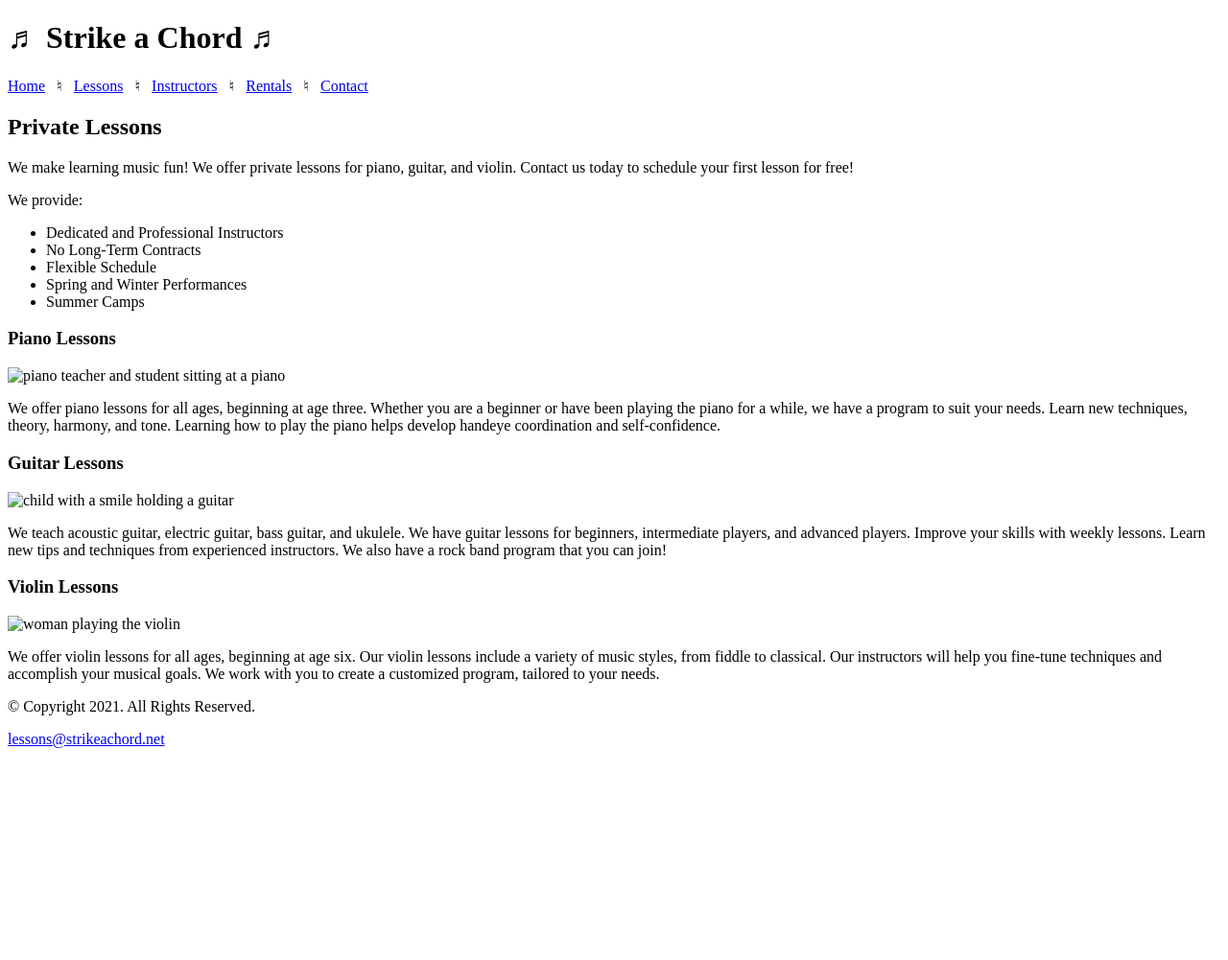
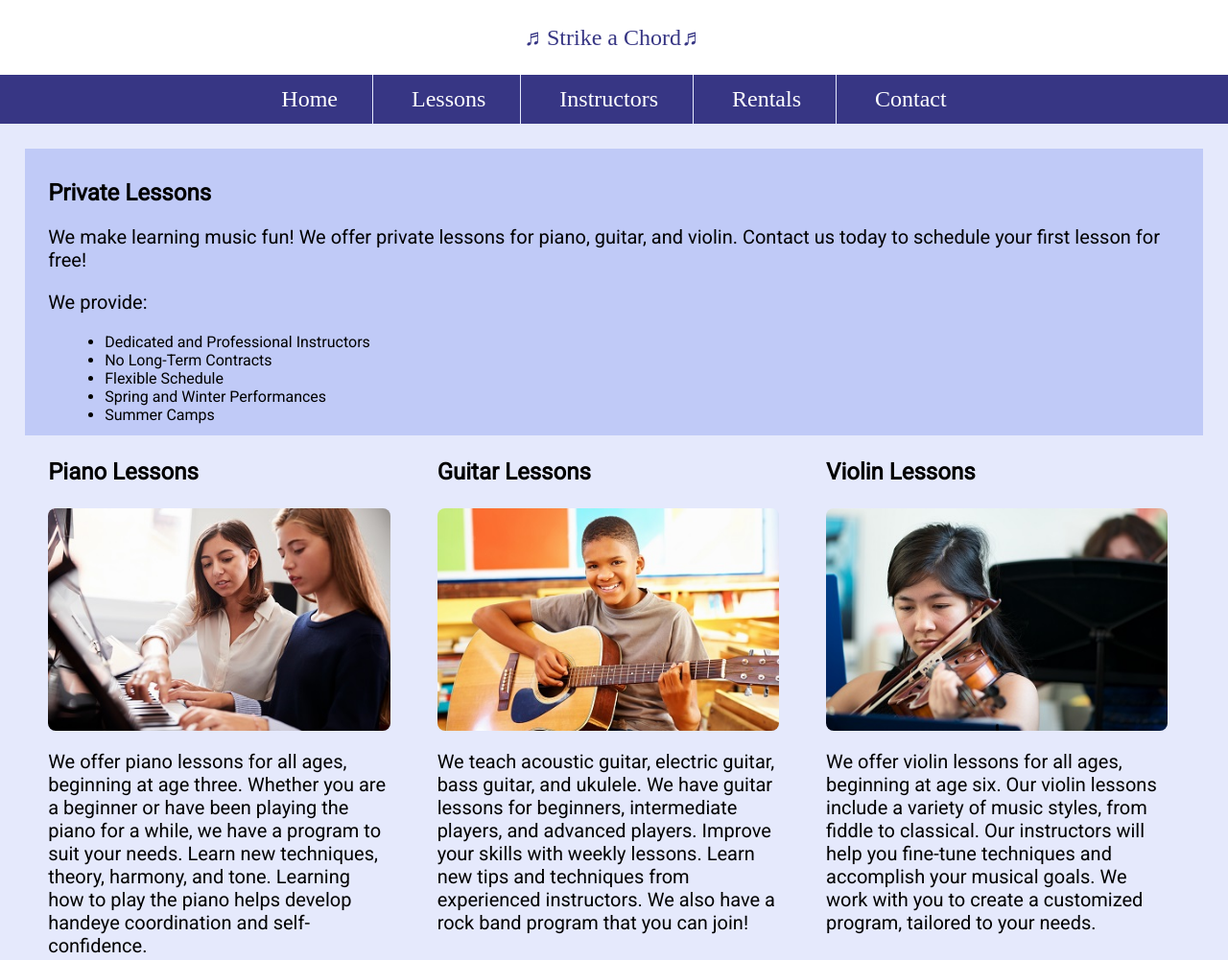
Before and after one commit to veihs/Strike-A-Chord, a plain HTML site: page lessons.html in a window 1280 px wide. Shown: the top 1001 px of the page at 96% size. Before the commit the page ends 800 px from the top, so only its background shows below. Drawn offline with Linux system fonts and the light colour scheme.

Commit message:
homework

```diff
--- /dev/null
+++ b/css/styles.css
@@ -0,0 +1,238 @@
+/*
+Author: Giovanni Peralta
+File Name: styles.css
+Date: 05/20/2023
+*/
+
+/* CSS Reset */
+body, header, nav, main, footer, img, h1, ul {
+    margin: 0;
+    padding: 0;
+    border: 0;
+}
+
+/* Style rule for images */
+img {
+    max-width: 100%;
+    display: block;
+}
+
+/* Style rules for header content */
+header {
+    text-align: center;
+    font-size: 1.5em;
+    color: #373684;
+}
+
+header h1 {
+   font-family: 'DM Serif Display', serif;
+}
+
+/* Style rules for navigation area */
+nav {
+    background-color: #373684;
+}
+
+nav ul {
+    list-style-type: none;
+    text-align: center;
+}
+
+nav li {
+    display: block;
+    font-size: 2em;
+    border-top: 1px solid #e5e9fc;
+}
+
+nav li a {
+    display: block;
+    color: #fff;
+    text-align: center;
+    padding: 0.5em 1em;
+    text-decoration: none;
+}
+
+/* Style rules for main content */
+main {
+    padding: 2%;
+    background-color: #e5e9fc;
+    overflow: auto;
+    font-family: 'Roboto', sans-serif;
+}
+
+main p {
+    font-size: 1.25em;
+}
+
+.action {
+    font-size: 1.25em;
+    color: #373684;
+    font-weight: bold;
+}
+
+/* Style rules for lessons content */
+#piano, #guitar, #violin {
+     margin: 0 2%;
+}
+
+#info {
+    clear: left;
+    background-color: #c0caf7;
+    padding: 1% 2%;
+}
+
+#info ul {
+  margin-left: 10%;
+}
+
+.round {
+  border-radius: 8px;
+}
+
+/* Style rules for contact content */
+#contact {
+    text-align: center;
+}
+
+.tel-link {
+    background-color: #373684;
+        padding: 2%;
+        margin: 0 auto;
+        width: 80%;
+        text-align: center;
+        border-radius: 5px;
+}
+.tel-link a {
+    color: #fff;
+        text-decoration: none;
+        font-size: 1.5em;
+        display: block;
+}
+
+#contact .email-link {
+    color: #4645a8;
+    text-decoration: none;
+    font-weight: bold;
+}
+
+.map {
+  border: 5px solid #373684;
+  width: 95%;
+  height: 50%;
+}
+
+/* Style rules for footer content */
+footer {
+    text-align: center;
+    font-size: 0.65em;
+    clear: left;
+}
+
+footer a {
+    color: #4645a8;
+    text-decoration: none;
+}
+
+/* Style rules for mobile viewport */
+header h1 {
+   font-family: 'DM Serif Display', serif;
+}
+
+/* Hide tab-desk class. */
+.tab-desk {
+    display: none;
+}
+
+/* Media Query for Tablet Viewport */
+@media screen and (min-width: 550px), print {
+
+/* Tablet Viewport: Show tab-desk class, hide mobile class */
+.tab-desk {
+    display: block;
+}
+.mobile {
+    display: none;
+}
+
+/* Tablet Viewport: Style rule for header content */
+span.tab-desk {
+    display: inline;
+}
+
+nav li a {
+  padding-top: 0.25em;
+  padding-bottom: 0.25em;
+  padding-left: 0.5em;
+  padding-right: 0.5em;
+}
+
+/* Tablet Viewport: Style rules for nav area */
+nav li {
+  border-top: none;
+  display: inline-block;
+  font-size: 1.5em;
+  border-right: 1px solid #e5e9fc;
+}
+
+nav li:last-child {
+  border-right: none;
+}
+
+/* Tablet Viewport: Style rule for map */
+.map {
+  width: 500px;
+  height: 450px;
+}
+
+  }
+
+/* Media Query for Desktop Viewport */
+@media screen and (min-width: 769px), print {
+
+/* Desktop Viewport: Style rule for header */
+header {
+  padding: 2%;
+}
+
+/* Desktop Viewport: Style rules for nav area */
+nav li a {
+  padding-top: 0.5em;
+  padding-bottom: 0.5em;
+  padding-left: 1.5em;
+  padding-right: 1.5em;
+}
+ nav li a:hover {
+   color: #373684;
+   background-color: #e5e9fc;
+ }
+
+/* Desktop Viewport: Style rules for main content */
+#info ul {
+  margin-left: 5%;
+}
+
+main h3 {
+  font-size: 1.5em;
+}
+
+#piano, #guitar, #violin {
+  width: 29%;
+  float: left;
+  margin-top: 0;
+  margin-bottom: 0;
+  margin-left: 2%;
+  margin-right: 2%;
+}
+
+}
+
+/* Media Query for Print */
+@media print {
+
+body {
+  background-color: #fff;
+  color: #000;
+}
+
+
+}
--- a/lessons.html
+++ b/lessons.html
@@ -9,21 +9,27 @@ Date:05/20/2023
 <head>
   <title>Strike a Chord:Lessons</title>
   <meta charset="utf-8">
-
+<link rel="stylesheet" href="css/styles.css">
+<meta name="viewport" content="width=device-width, initial-scale=1.0">
+<link rel="preconnect" href="https://fonts.googleapis.com">
+<link rel="preconnect" href="https://fonts.gstatic.com" crossorigin>
+<link href="https://fonts.googleapis.com/css2?family=DM+Serif+Display:ital@1&family=Roboto&display=swap" rel="stylesheet">
 </head>
 <body>
 
   <header>
-    <h1>&#9836; Strike a Chord &#9836;</h1>
-    </header>
+    <span class="tab-desk">&#9836;</span>Strike a Chord<span class="tab-desk">&#9836;</span>
+  </header>
 
-  <nav>
-<a href="index.html">Home</a>  &nbsp; &#9838; &nbsp;
-<a href="lessons.html">Lessons</a>  &nbsp; &#9838; &nbsp;
-<a href="instructors.html">Instructors</a>  &nbsp; &#9838; &nbsp;
-<a href="rentals.html">Rentals</a>  &nbsp; &#9838; &nbsp;
-<a href="contact.html">Contact</a>
-    </nav>
+<nav>
+  <ul>
+    <li><a href="index.html">Home</a></li>
+    <li><a href="lessons.html">Lessons</a></li>
+    <li><a href="instructors.html">Instructors</a></li>
+    <li><a href="rentals.html">Rentals</a></li>
+    <li><a href="contact.html">Contact</a></li>
+  </ul>
+</nav>
 
 <!-- Use the main area to add the main content to the webpage -->
   <main>
@@ -42,19 +48,19 @@ Date:05/20/2023
 
 <div id="piano">
   <h3>Piano Lessons</h3>
-  <img src="images/piano-lesson.jpg" alt="piano teacher and student sitting at a piano" height="260" width="400">
+  <img src="images/piano-lesson.jpg" alt="piano teacher and student sitting at a piano" class="round" >
   <p>We offer piano lessons for all ages, beginning at age three. Whether you are a beginner or have been playing the piano for a while, we have a program to suit your needs. Learn new techniques, theory, harmony, and tone. Learning how to play the piano helps develop handeye coordination and self-confidence.</p>
 </div>
 
 <div id="guitar">
   <h3>Guitar Lessons</h3>
-  <img src="images/child-guitar.jpg" alt="child with a smile holding a guitar" height="260" width="400">
+  <img src="images/child-guitar.jpg" alt="child with a smile holding a guitar" class="round">
   <p>We teach acoustic guitar, electric guitar, bass guitar, and ukulele. We have guitar lessons for beginners, intermediate players, and advanced players. Improve your skills with weekly lessons. Learn new tips and techniques from experienced instructors. We also have a rock band program that you can join!</p>
 </div>
 
 <div id="violin">
   <h3>Violin Lessons</h3>
-  <img src="images/woman-violin.jpg" alt="woman playing the violin" height="260" width="400">
+  <img src="images/woman-violin.jpg" alt="woman playing the violin" class="round">
   <p>We offer violin lessons for all ages, beginning at age six. Our violin lessons include a variety of music styles, from fiddle to classical. Our instructors will help you fine-tune techniques and accomplish your musical goals. We work with you to create a customized program, tailored to your needs.</p>
 </div>
     </main>
```
Also changed, not shown: contact.html (+20 -13 lines), index.html (+22 -11 lines), template.html (+17 -10 lines), images/child-guitar.jpg (added), images/music-notes.png (added), images/piano-lesson.jpg (added), images/woman-violin.jpg (added).
